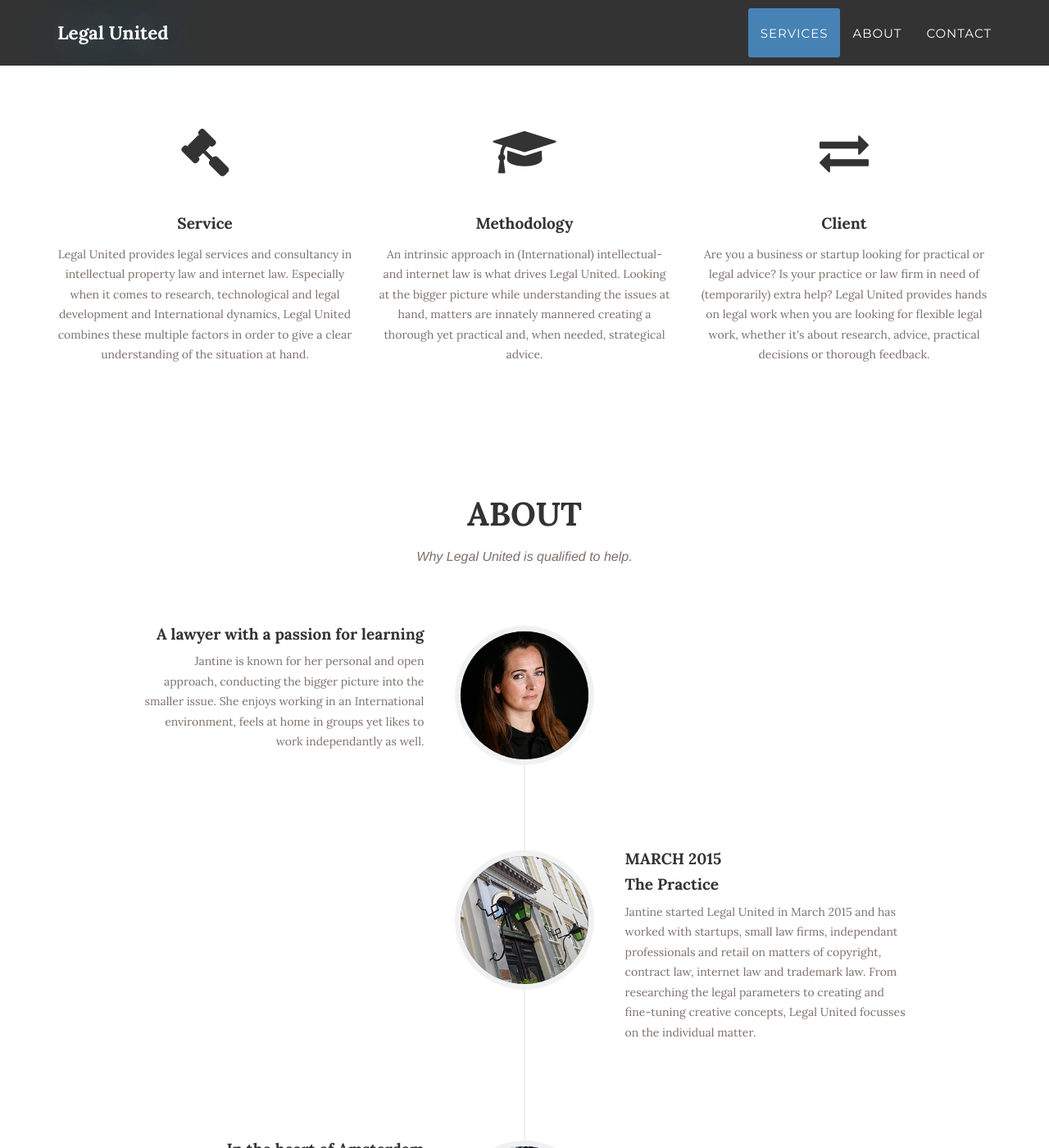
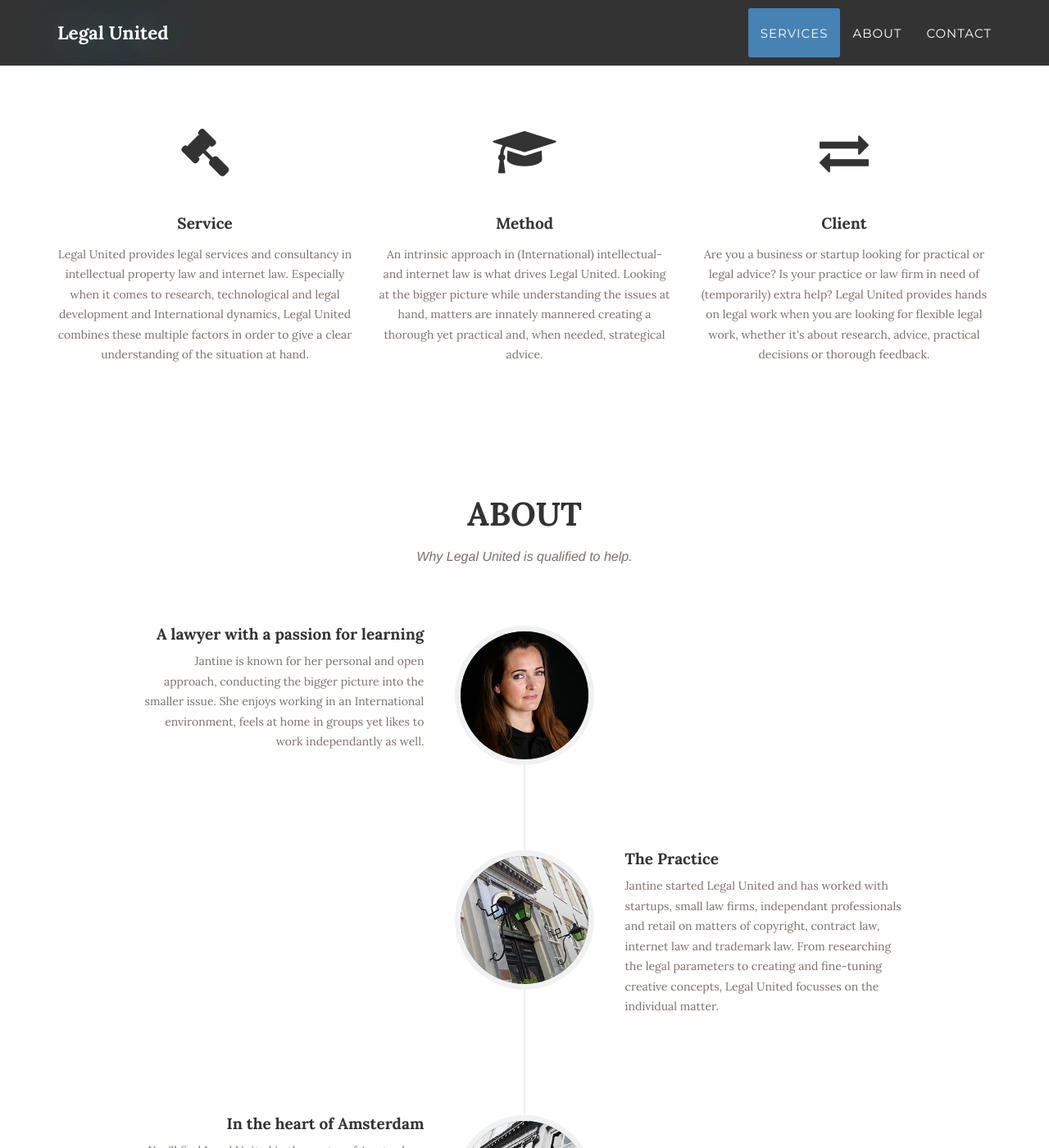
Before and after one commit to Giwan/legal-united, a Jekyll site: the page built from index.html, in a window 1280 px wide and 1400 px high, scrolled down 874 px. Shown: the whole window at 82% size. Built offline with Jekyll 4.4.1, drawn with Linux system fonts in a browser that asks for light colours; some web fonts are replaced.

Commit message:
content updates with Jantine

```diff
--- a/_config.yml
+++ b/_config.yml
@@ -4,6 +4,7 @@ baseurl: /legal-united
 # Site settings
 title: Legal United
 email: info@legal-united.com
+phone: 06000000
 description: "I'm Jantine de Bree. A lawyer based in Amsterdam. Let me help you manage your Intellectual Property and terms and conditions."
 
 # Color settings (hex-codes without the leading hash-tag)
--- a/_includes/about1.html
+++ b/_includes/about1.html
@@ -32,11 +32,11 @@
                             </div>
                             <div class="timeline-panel">
                                 <div class="timeline-heading">
-                                    <h4>March 2015</h4>
+                                    <!-- <h4>The Practice</h4> -->
                                     <h4 class="subheading">The Practice</h4>
                                 </div>
                                 <div class="timeline-body">
-                                    <p class="text-muted">Jantine started Legal United in March 2015 and has worked with startups, small law firms, independant professionals and retail on matters of copyright, contract law, internet law and trademark law. From researching the legal parameters to creating and fine-tuning creative concepts, Legal United focusses on the individual matter.</p>
+                                    <p class="text-muted">Jantine started Legal United and has worked with startups, small law firms, independant professionals and retail on matters of copyright, contract law, internet law and trademark law. From researching the legal parameters to creating and fine-tuning creative concepts, Legal United focusses on the individual matter.</p>
                                 </div>
                             </div>
                         </li>
--- a/_includes/services.html
+++ b/_includes/services.html
@@ -21,7 +21,7 @@
                         <!-- <i class="fa fa-circle fa-stack-2x text-primary"></i> -->
                         <i class="fa fa-graduation-cap fa-stack-1x"></i>
                     </span>
-                    <h4 class="service-heading">Methodology</h4>
+                    <h4 class="service-heading">Method</h4>
                     <p class="text-muted">An intrinsic approach in (International) intellectual- and internet law is what drives Legal United. Looking at the bigger picture while understanding the issues at hand, matters are innately mannered creating a thorough yet practical and, when needed, strategical advice.</p>
                 </div>
                 <div class="col-md-4">
```
Also changed, not shown: 8 other files.
